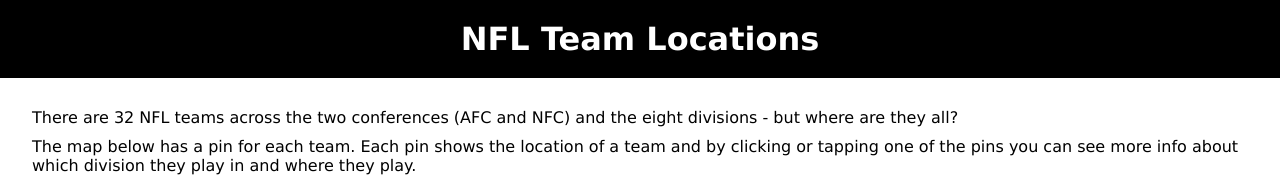
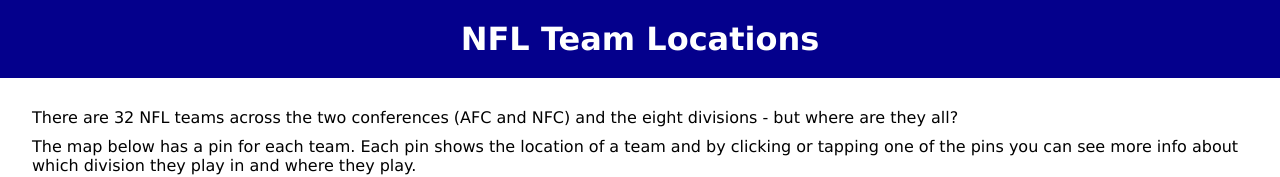
Before and after one commit to gideongoddard/nfl-teams, a plain HTML site: page index.html in a window 1280 px wide. Shown: the top 177 px of the page. Drawn offline with Linux system fonts and the light colour scheme; some packages are replaced by stand-ins of ours.

Commit message:
Changed background color on header.

```diff
--- a/style.css
+++ b/style.css
@@ -17,7 +17,7 @@
   header {
     padding: 20px 0;
     color: white;
-    background-color: black;
+    background-color: #04008c;
     margin-bottom: 30px;
   }
 
```
